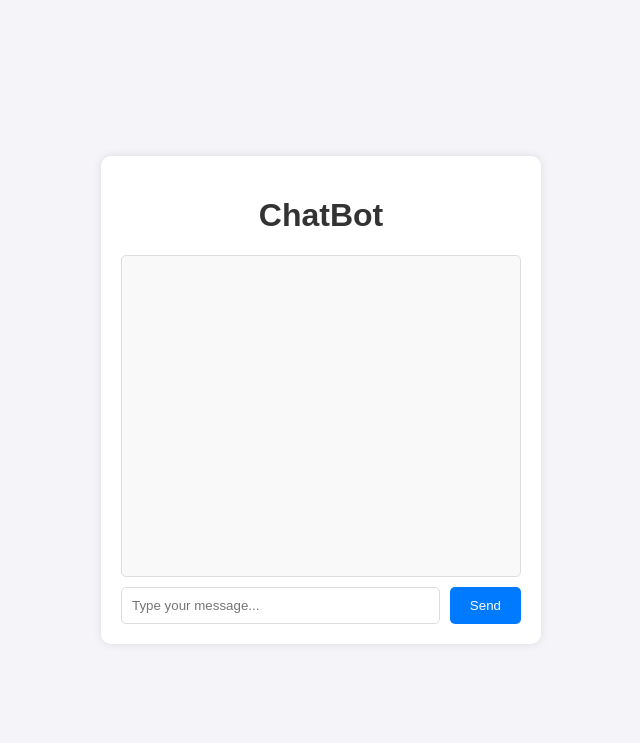
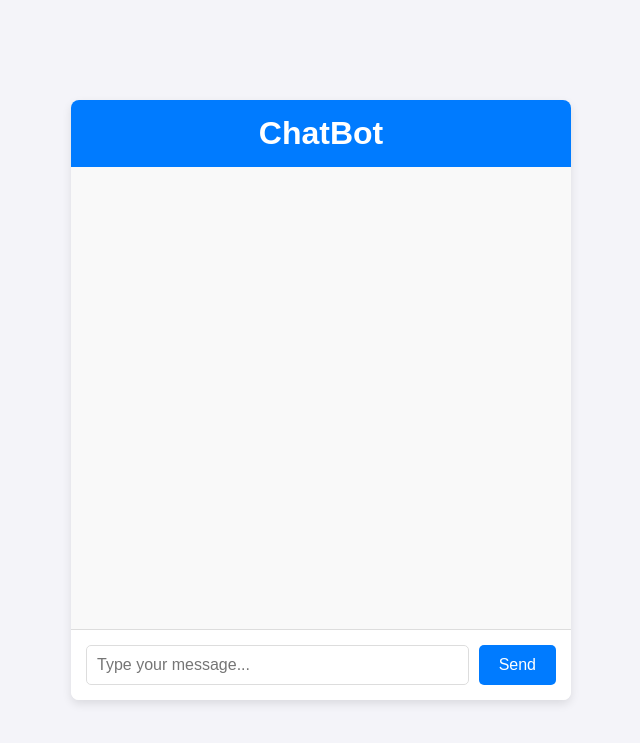
Before and after one commit to nirmal-92/DataPal-ChatBot, a Flask app: page / in a window 1280 px wide. Shown: the top 743 px of the page, without its empty margins (319-959 px from the left). Run offline with Flask 3, Linux system fonts and the light colour scheme.

Commit message:
design commit

```diff
--- a/style.css
+++ b/style.css
@@ -1,70 +1,99 @@
+/* General styles */
 body {
-    font-family: Arial, sans-serif;
+    font-family: 'Arial', sans-serif;
     background-color: #f4f4f9;
     margin: 0;
     padding: 0;
     display: flex;
+    align-items: center;
     justify-content: center;
-    align-items: center;
     height: 100vh;
 }
 
+/* Chat container */
 .chat-container {
-    width: 400px;
-    background: #ffffff;
-    box-shadow: 0px 0px 10px rgba(0, 0, 0, 0.1);
-    border-radius: 10px;
-    padding: 20px;
+    background: #fff;
+    border-radius: 8px;
+    box-shadow: 0 4px 10px rgba(0, 0, 0, 0.1);
+    width: 90%;
+    max-width: 500px;
+    height: 600px;
+    display: flex;
+    flex-direction: column;
+    overflow: hidden;
 }
 
-h1 {
+/* Title */
+.chat-container h1 {
+    margin: 0;
+    background-color: #007bff;
+    color: #fff;
+    padding: 15px;
     text-align: center;
-    color: #333;
 }
 
+/* Chat box */
 #chat-box {
-    height: 300px;
-    overflow-y: scroll;
-    border: 1px solid #ddd;
-    border-radius: 5px;
-    padding: 10px;
+    flex-grow: 1;
+    overflow-y: auto;
+    padding: 15px;
     background: #f9f9f9;
-    margin-bottom: 10px;
 }
 
-#chat-form {
+/* Messages */
+#messages {
     display: flex;
+    flex-direction: column;
     gap: 10px;
 }
 
-#user-message {
-    flex: 1;
+.user-message, .bot-message {
+    padding: 10px;
+    border-radius: 5px;
+    width: fit-content;
+    max-width: 70%;
+}
+
+.user-message {
+    background-color: #007bff;
+    color: #fff;
+    align-self: flex-end;
+}
+
+.bot-message {
+    background-color: #eaeaea;
+    color: #333;
+    align-self: flex-start;
+}
+
+/* Form */
+#chat-form {
+    display: flex;
+    padding: 15px;
+    border-top: 1px solid #ddd;
+    background: #fff;
+}
+
+#chat-form input {
+    flex-grow: 1;
     padding: 10px;
     border: 1px solid #ddd;
     border-radius: 5px;
+    margin-right: 10px;
+    font-size: 16px;
 }
 
-button {
+#chat-form button {
+    background-color: #007bff;
+    color: white;
+    border: none;
     padding: 10px 20px;
-    border: none;
-    background: #007bff;
-    color: white;
     border-radius: 5px;
+    font-size: 16px;
     cursor: pointer;
+    transition: background-color 0.3s;
 }
 
-button:hover {
-    background: #0056b3;
+#chat-form button:hover {
+    background-color: #0056b3;
 }
-
-.user-message {
-    text-align: right;
-    color: #007bff;
-    margin: 5px 0;
-}
-
-.bot-message {
-    text-align: left;
-    color: #333;
-    margin: 5px 0;
-}
--- a/templates/index.html
+++ b/templates/index.html
@@ -4,7 +4,7 @@
     <meta charset="UTF-8">
     <meta name="viewport" content="width=device-width, initial-scale=1.0">
     <title>ChatBot</title>
-    <link rel="stylesheet" href="./style.css">
+    <link rel="stylesheet" href="/style.css">
 </head>
 <body>
     <div class="chat-container">
```
